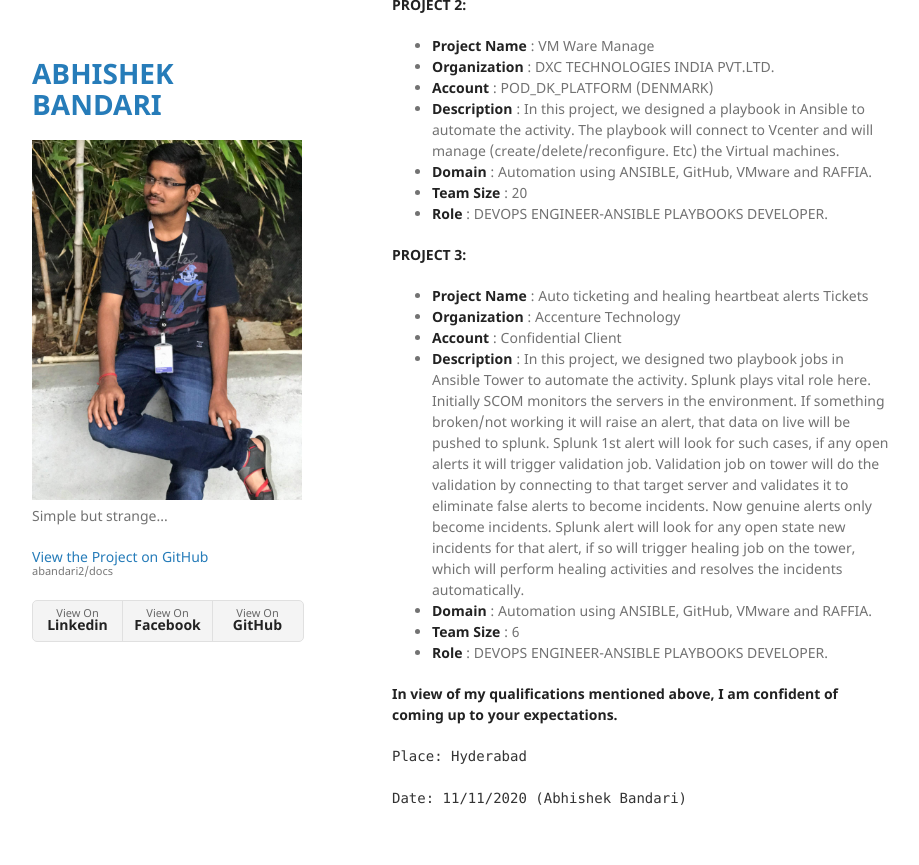
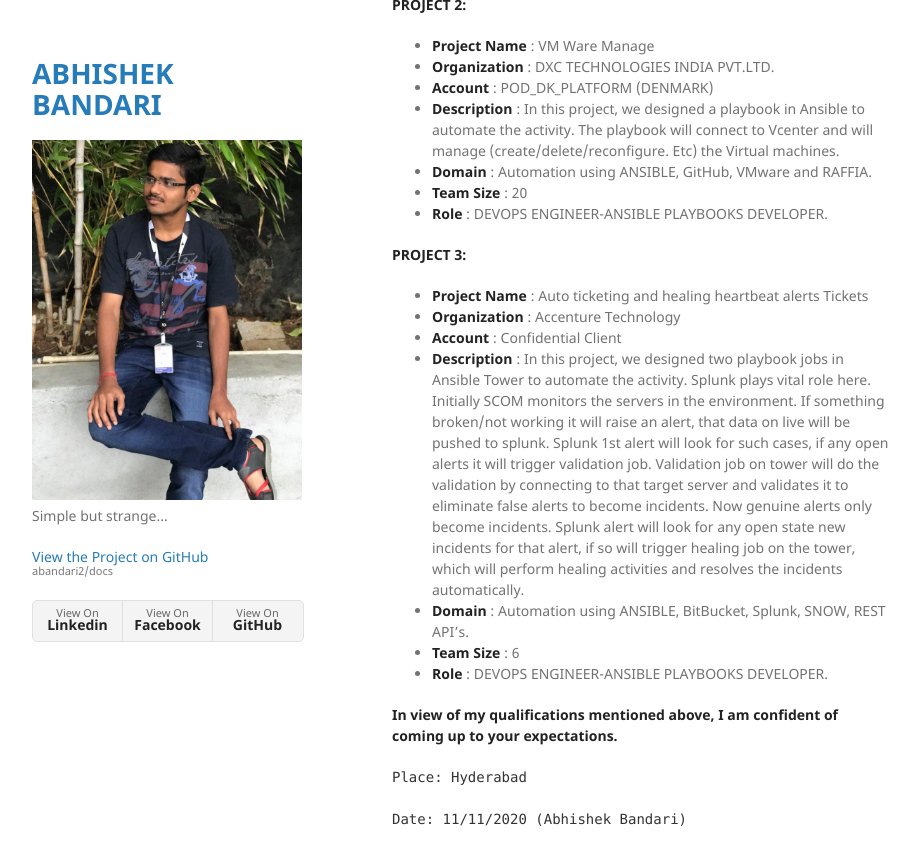
Before and after one commit to abandari2/docs, a Jekyll site: the page built from index.md, in a window 1280 px wide and 900 px high, scrolled down 1344 px. Shown: the top 865 px of the window, without its empty margins (178-1097 px from the left). Built offline with Jekyll 4.4.1, drawn with Linux system fonts in a browser that asks for light colours; our own code applies the rules of GitHub Pages for plain Markdown files.

Commit message:
minor_updates

```diff
--- a/index.md
+++ b/index.md
@@ -61,7 +61,7 @@ layout: default
 * **Organization**    :	Accenture Technology
 * **Account**         : Confidential Client
 * **Description**     :	In this project, we designed two playbook jobs in Ansible Tower to automate the activity. Splunk plays vital role here. Initially SCOM monitors the servers in the environment. If something broken/not working it will raise an alert, that data on live will be pushed to splunk. Splunk 1st alert will look for such cases, if any open alerts it will trigger validation job. Validation job on tower will do the validation by connecting to that target server and validates it to eliminate false alerts to become incidents. Now genuine alerts only become incidents. Splunk alert will look for any open state new incidents for that alert, if so will trigger healing job on the tower, which will perform healing activities and resolves the incidents automatically.
-* **Domain**          : Automation using ANSIBLE, GitHub, VMware and RAFFIA.
+* **Domain**          : Automation using ANSIBLE, BitBucket, Splunk, SNOW, REST API's.
 * **Team Size**       :	6
 * **Role**            : DEVOPS ENGINEER-ANSIBLE PLAYBOOKS DEVELOPER.
 
```
